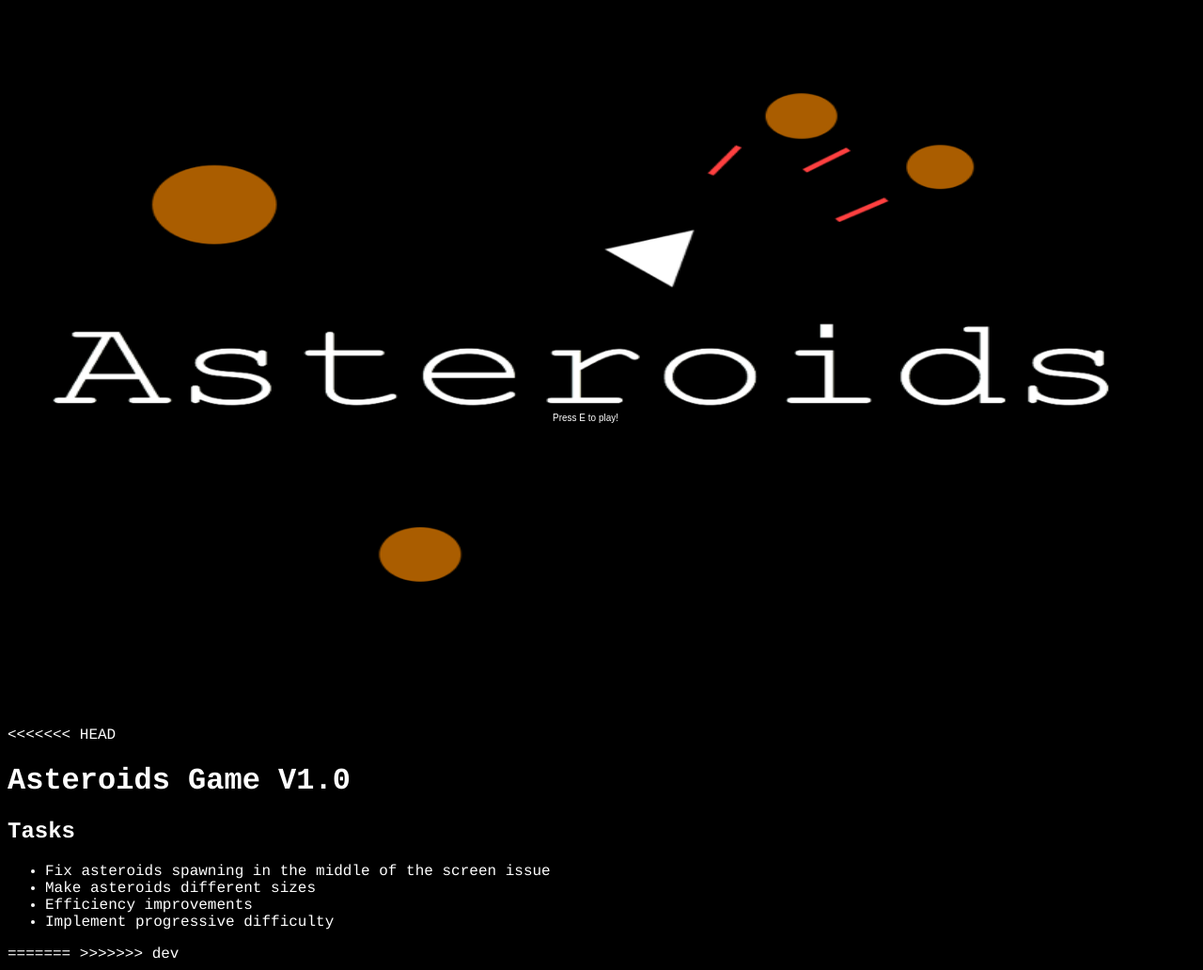
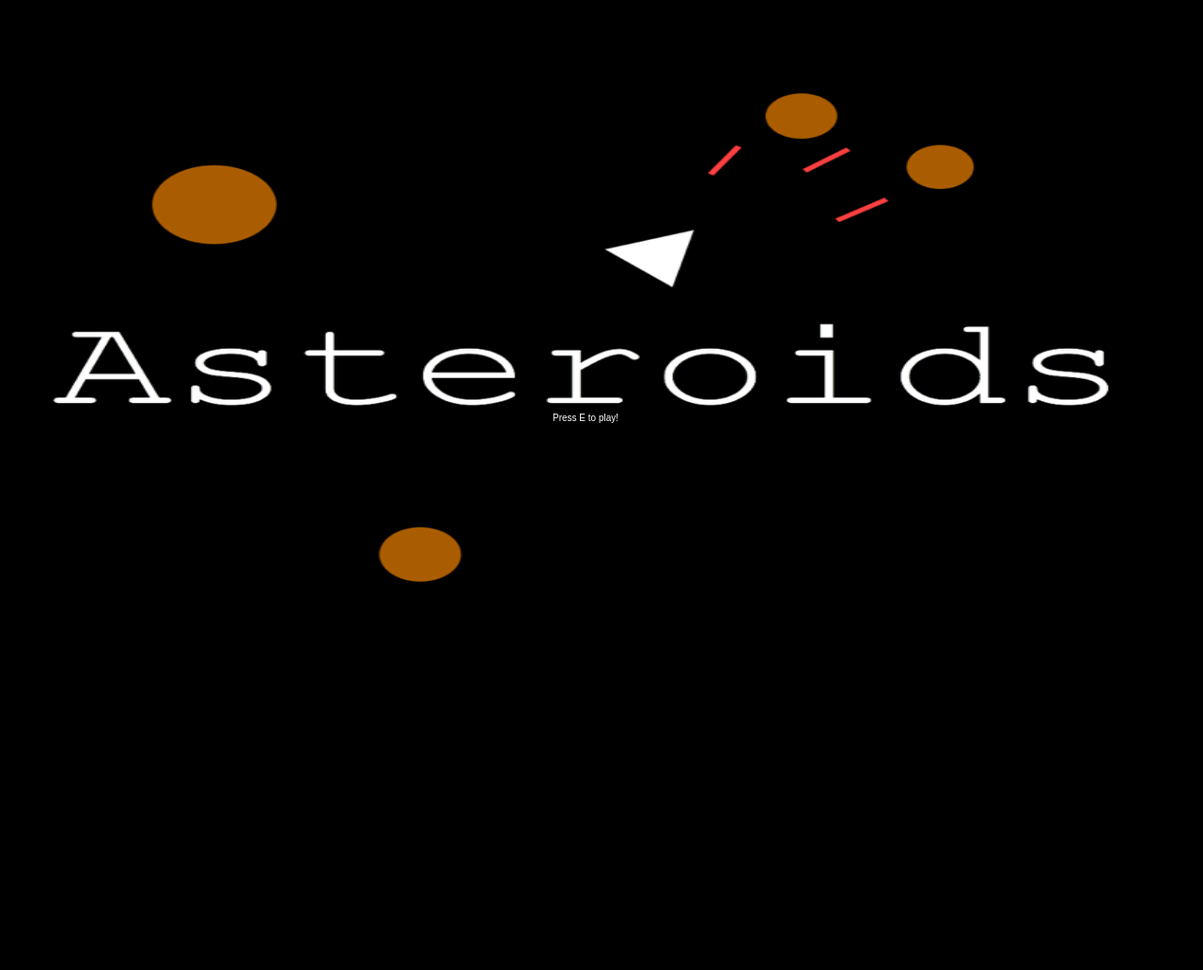
Before and after one commit to redemptive/js-asteroids, a plain HTML site: page index.html in a window 1280 px wide. Shown: the whole page at 94% size. After the commit the page ends 800 px from the top, so only its background shows below. Drawn offline with nearby package versions, Linux system fonts and the light colour scheme.

Commit message:
Fixed merge conflicts

```diff
--- a/index.html
+++ b/index.html
@@ -7,16 +7,5 @@
 	<link rel="stylesheet" type="text/css" href="css/index.css">
 </head>
 <body>
-<<<<<<< HEAD
-	<h1>Asteroids Game V1.0</h1>
-	<h2>Tasks</h2>
-	<ul>
-		<li>Fix asteroids spawning in the middle of the screen issue</li>
-		<li>Make asteroids different sizes</li>
-		<li>Efficiency improvements</li>
-		<li>Implement progressive difficulty</li>
-	</ul>
-=======
->>>>>>> dev
 </body>
 </html>
```
